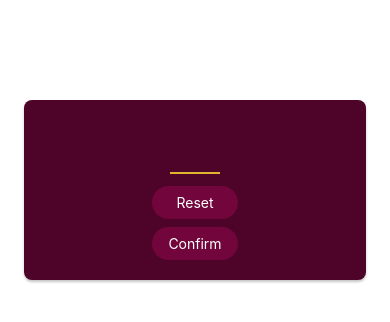
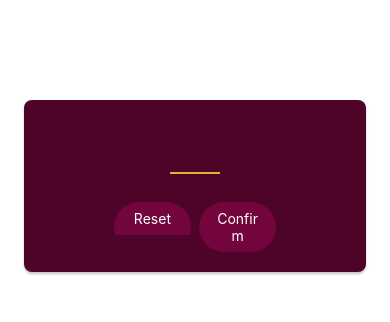
Before and after one commit to Badi1298/RN-Guess-Number, a React Native app: screen / in a window 390 px wide. Shown: the top 322 px of the page. Built offline with nearby package versions, Linux system fonts and the light colour scheme.

Commit message:
buttons done

```diff
--- a/components/PrimaryButton.tsx
+++ b/components/BaseButton.tsx
@@ -1,14 +1,15 @@
 import { ReactNode } from 'react';
-import { Platform, Pressable, StyleSheet, Text, View } from 'react-native';
+import { Platform, Pressable, StyleProp, StyleSheet, Text, View, ViewStyle } from 'react-native';
 
 type Props = {
 	children: ReactNode;
+	style?: StyleProp<ViewStyle>;
 	onPress?: () => void;
 };
 
-export default function PrimaryButton({ children, onPress }: Props) {
+export default function BaseButton({ children, onPress, style }: Props) {
 	return (
-		<View style={styles.buttonOuterContainer}>
+		<View style={[styles.buttonOuterContainer, style]}>
 			<Pressable
 				onPress={onPress}
 				android_ripple={{ color: '#640233' }}
--- a/screens/StartGameScreen.tsx
+++ b/screens/StartGameScreen.tsx
@@ -1,10 +1,14 @@
 import { StyleSheet, TextInput, View } from 'react-native';
 
-import PrimaryButton from '../components/PrimaryButton';
+import BaseButton from '../components/BaseButton';
 
 type Props = {};
 
 export default function StartGameScreen({}: Props) {
+	const confirmHandler = () => {
+		console.log('confirm');
+	};
+
 	const resetFieldHandler = () => {
 		console.log('resetField');
 	};
@@ -18,9 +22,19 @@ export default function StartGameScreen({}: Props) {
 				keyboardType="number-pad"
 				style={styles.numberInput}
 			/>
-			<View>
-				<PrimaryButton onPress={resetFieldHandler}>Reset</PrimaryButton>
-				<PrimaryButton>Confirm</PrimaryButton>
+			<View style={styles.buttonsContainer}>
+				<BaseButton
+					style={{ flex: 1 }}
+					onPress={resetFieldHandler}
+				>
+					Reset
+				</BaseButton>
+				<BaseButton
+					style={{ flex: 1 }}
+					onPress={confirmHandler}
+				>
+					Confirm
+				</BaseButton>
 			</View>
 		</View>
 	);
@@ -29,6 +43,7 @@ export default function StartGameScreen({}: Props) {
 const styles = StyleSheet.create({
 	inputContainer: {
 		alignItems: 'center',
+		rowGap: 16,
 		padding: 16,
 		marginTop: 100,
 		marginHorizontal: 24,
@@ -55,4 +70,8 @@ const styles = StyleSheet.create({
 		fontWeight: 'bold',
 		textAlign: 'center',
 	},
+
+	buttonsContainer: {
+		flexDirection: 'row',
+	},
 });
```
